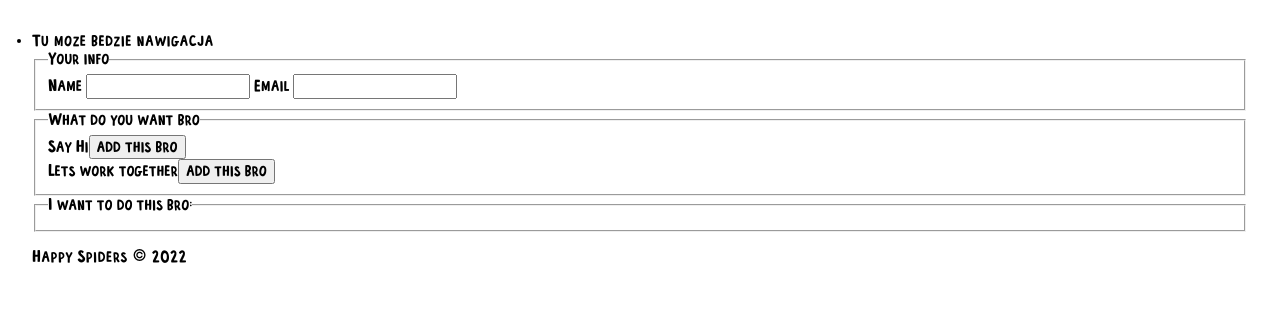
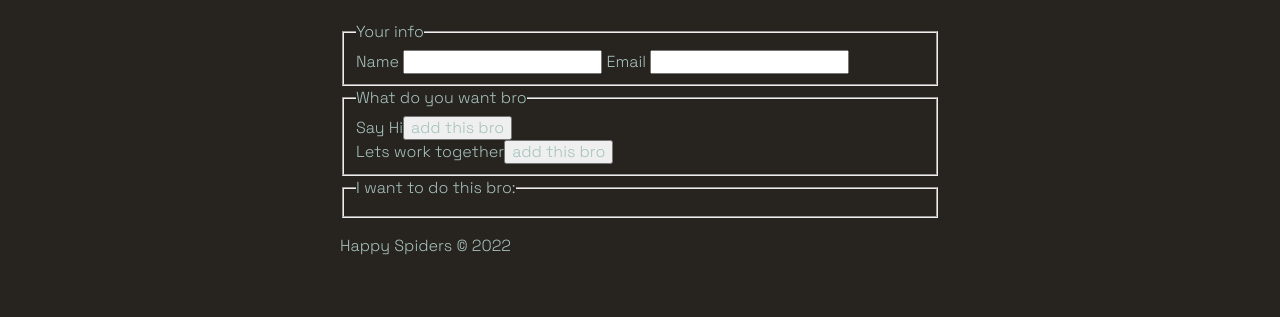
Before and after one commit to fchrapek/gatsby-wp-blog, a Gatsby site: page /contact in a window 1280 px wide. Built offline with nearby package versions, Linux system fonts and the light colour scheme; Gatsby itself is replaced by a stand-in of ours.

Commit message:
Add custom font & add basic styling

```diff
--- a/src/components/Layout.js
+++ b/src/components/Layout.js
@@ -1,17 +1,14 @@
 import React from 'react';
 import styled from 'styled-components';
-import Footer from './Footer';
-import Nav from './Nav';
 import 'normalize.css';
 import GlobalStyles from '../styles/GlobalStyles';
 import Typography from '../styles/Typography';
+import Footer from './Footer';
 
-const SiteBorderStyles = styled.div`
 
-`;
-
-const ContentStyles = styled.div`
-  background: white;
+const ContentStyles = styled.main`
+  max-width: 60rem;
+  margin: 0 auto;
   padding: 2rem;
 `;
 
@@ -20,13 +17,10 @@ export default function Layout({ children }) {
     <>
       <GlobalStyles />
       <Typography />
-      <SiteBorderStyles>
-        <ContentStyles>
-          <Nav />
-          {children}
-          <Footer />
-        </ContentStyles>
-      </SiteBorderStyles>
+      <ContentStyles>
+        {children}
+        <Footer />
+      </ContentStyles>
     </>
   );
 }
--- a/src/components/Pagination.js
+++ b/src/components/Pagination.js
@@ -3,7 +3,7 @@ import React from 'react';
 import styled from 'styled-components';
 
 const PaginationStyles = styled.div`
-  border: 2px solid blue;
+  /* border: 2px solid blue; */
 
   a {
     &[disabled] {
--- a/src/pages/index.js
+++ b/src/pages/index.js
@@ -7,17 +7,16 @@ import Pagination from "../components/Pagination";
 
 export default function PostsPage({ data, pageContext }) {
   const posts = data.posts.nodes
-  console.log(data.posts)
   return (
     <>
       <PostsFilter activeCategory={pageContext.slug}></PostsFilter>
-      <Pagination
+      {/* <Pagination
         pageSize={parseInt(process.env.GATSBY_PAGE_SIZE)}
         totalCount={data.posts.totalCount}
         currentPage={pageContext.currentPage || 1}
         skip={pageContext.skip}
         base="/"
-      />
+      /> */}
       <PostsList posts={posts} />
     </>
   );
--- a/src/styles/GlobalStyles.js
+++ b/src/styles/GlobalStyles.js
@@ -1,6 +1,20 @@
 import { createGlobalStyle } from 'styled-components';
 
 const GlobalStyles = createGlobalStyle`
+  :root {
+    --c-white: #FFF;
+    --c-gray-600: #302E2B;
+    --c-gray-700: #27231F;
+    --c-gray-800: #1B1A19;
+    --c-mint-100: #A6C2BD;
+    --c-mint-200: #D0F1ED;
+    --c-heading: var(--c-mint-200);
+    --c-text: var(--c-mint-100);
+  }
+
+  body {
+    background-color: var(--c-gray-700);
+  }
 `;
 
 export default GlobalStyles;
--- a/src/styles/Typography.js
+++ b/src/styles/Typography.js
@@ -1,43 +1,57 @@
 import { createGlobalStyle } from 'styled-components';
 
-import font from '../assets/fonts/frenchfries.woff';
+import font from '../assets/fonts/SpaceGrotesk-VariableFont_wght.ttf';
 
 const Typography = createGlobalStyle`
-  @font-face {
-    font-family: FrenchFries;
-    src: url(${font});
-  }
-  html {
-    font-family: FrenchFries, -apple-system, BlinkMacSystemFont, 'Segoe UI', Roboto, Oxygen, Ubuntu, Cantarell, 'Open Sans', 'Helvetica Neue', sans-serif;
-    color: var(--black);
-  }
-  p, li {
-    letter-spacing: 0.5px;
-  }
-  h1,h2,h3,h4,h5,h6 {
-    font-weight: normal;
-    margin: 0;
-  }
-  a {
-    color: var(--black);
-    text-decoration-color: var(--red);
-    /* Chrome renders this weird with this font, so we turn it off */
-    text-decoration-skip-ink: none;
-  }
-  mark, .mark {
-    background: var(--yellow);
-    padding: 0 2px 2px 2px;
-    margin: 0;
-    display: inline;
-    line-height: 1;
+  :root {
+    font-size: 62.5%;
   }
 
-  .center {
-    text-align: center;
+  @font-face {
+    font-family: SpaceGrotesk;
+    src: url(${font});
+    font-weight: 100 1000;
   }
 
-  .tilt {
-    transform: rotate(-2deg);
+  * {
+    color: var(--c-mint-100);
+    font-family: SpaceGrotesk, -apple-system, BlinkMacSystemFont, 'Segoe UI', Roboto, Oxygen, Ubuntu, Cantarell, 'Open Sans', 'Helvetica Neue', sans-serif;
+    font-size: 1.6rem;
+    line-height: 2.4rem;
+    font-weight: 300;
+  }
+
+  h1,
+  h2,
+  h3,
+  h4,
+  h5,
+  h6 {
+    margin: 0;
+    color: var(--c-mint-200);
+    font-weight: 500;
+  }
+
+  h1 {
+    font-size: 2.8rem;
+    line-height: 3.8rem;
+  }
+
+  h2 {
+    font-size: 2.2rem;
+    line-height: 3.2rem;
+  }
+
+  a {
+    text-decoration: none;
+  }
+
+  p {
+    a {
+      color: var(--c-mint-200);
+      text-decoration: underline;
+      text-underline-offset: 0.2rem;
+    }
   }
 `;
 
```
Also changed, not shown: src/components/CategoryTab.js (added, +29 -0 lines), src/components/PostsFilter.js (+14 -27 lines), src/components/PostsList.js (+31 -14 lines), src/assets/fonts/SpaceGrotesk-VariableFont_wght.ttf (added), src/assets/fonts/frenchfries.woff (deleted).
